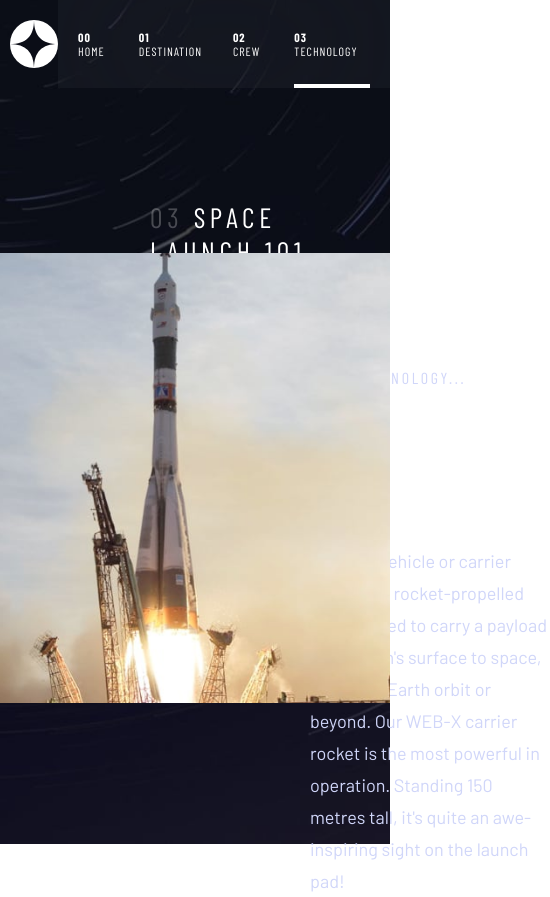
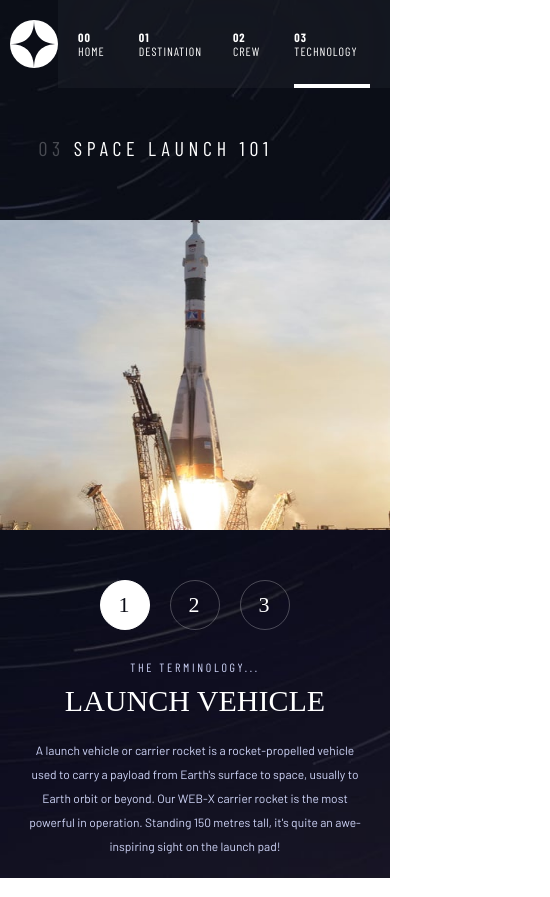
Before and after one commit to datodat/space_tourism_website, a React (Create React App) app: page /technology in a window 390 px wide. Shown: the whole page, 550 px wide, since content can reach past the window. Built offline with nearby package versions, Linux system fonts and the light colour scheme; a web font is replaced by a local one.

Commit message:
responsive technology page

```diff
--- a/src/components/Technology/technology.css
+++ b/src/components/Technology/technology.css
@@ -1,6 +1,6 @@
 .technology {
   width: 100%;
-  height: 100vh;
+  min-height: 100vh;
 
   position: relative;
   display: flex;
@@ -14,7 +14,7 @@
   top: 0;
   left: 0;
   width: 100%;
-  height: 100vh;
+  height: 100%;
   object-fit: cover;
   z-index: -1;
 }
@@ -23,7 +23,7 @@
   position: absolute;
   right: 0;
   top: 30%;
-  width: 450px;
+  width: 30%;
   height: 450px;
 }
 
@@ -106,3 +106,131 @@
   max-width: 500px;
   margin-top: 20px;
 }
+
+/* R E S P O N S I V E */
+
+@media (max-width: 1200px) {
+  .technology {
+    padding-left: 110px;
+  }
+  .technology > p {
+    font-size: 22px;
+  }
+  .tech-nav span {
+    width: 60px;
+    height: 60px;
+    font-size: 26px;
+  }
+  .tech-terminology {
+    font-size: 14px;
+  }
+  .tech-name {
+    font-size: 36px;
+  }
+  .tech-description {
+    font-size: 14px;
+    line-height: 26px;
+    max-width: 380px;
+  }
+  .tech-info {
+    margin-left: 40px;
+  }
+}
+
+@media (max-width: 900px) {
+  .technology {
+    padding-left: 80px;
+  }
+  .technology > p {
+    font-size: 20px;
+  }
+  .tech-nav span {
+    width: 50px;
+    height: 50px;
+    font-size: 22px;
+  }
+  .tech-terminology {
+    font-size: 12px;
+  }
+  .tech-name {
+    font-size: 30px;
+  }
+  .tech-description {
+    font-size: 12px;
+    line-height: 24px;
+    max-width: 340px;
+  }
+  .tech-info {
+    margin-left: 30px;
+  }
+  .tech-img {
+    height: 350px;
+  }
+}
+
+/* Tablet */
+
+@media (max-width: 768px) {
+  .tech-img {
+    width: 100%;
+    height: 310px;
+    left: 0;
+    top: 220px;
+  }
+  .technology {
+    padding: 0 0 20px 0;
+  }
+  .technology > p {
+    position: absolute;
+    top: 136px;
+    left: 38.5px;
+  }
+  .technology > div {
+    margin-top: 580px;
+    width: 100%;
+    flex-direction: column !important;
+    align-items: center !important;
+    text-align: center !important;
+  }
+  .tech-info {
+    width: 100%;
+    display: flex;
+    flex-direction: column;
+    align-items: center;
+    margin: 30px 0 0 0;
+    padding: 0;
+  }
+  .tech-nav {
+    flex-direction: row;
+    align-items: center;
+    justify-content: center;
+  }
+  .tech-nav span {
+    margin: 0 10px;
+  }
+}
+
+/* Mobile */
+
+@media (max-width: 375px) {
+  .technology {
+    padding: 0;
+  }
+  .tech-img {
+    height: 170px;
+    top: 139px;
+  }
+  .technology > p {
+    top: 88px;
+    left: 50%;
+    transform: translateX(-50%);
+    text-align: center;
+    width: 100%;
+  }
+  .technology > div {
+    margin-top: 343px;
+  }
+  .tech-description {
+    margin: 20px 20px 0 20px;
+  }
+}
```
